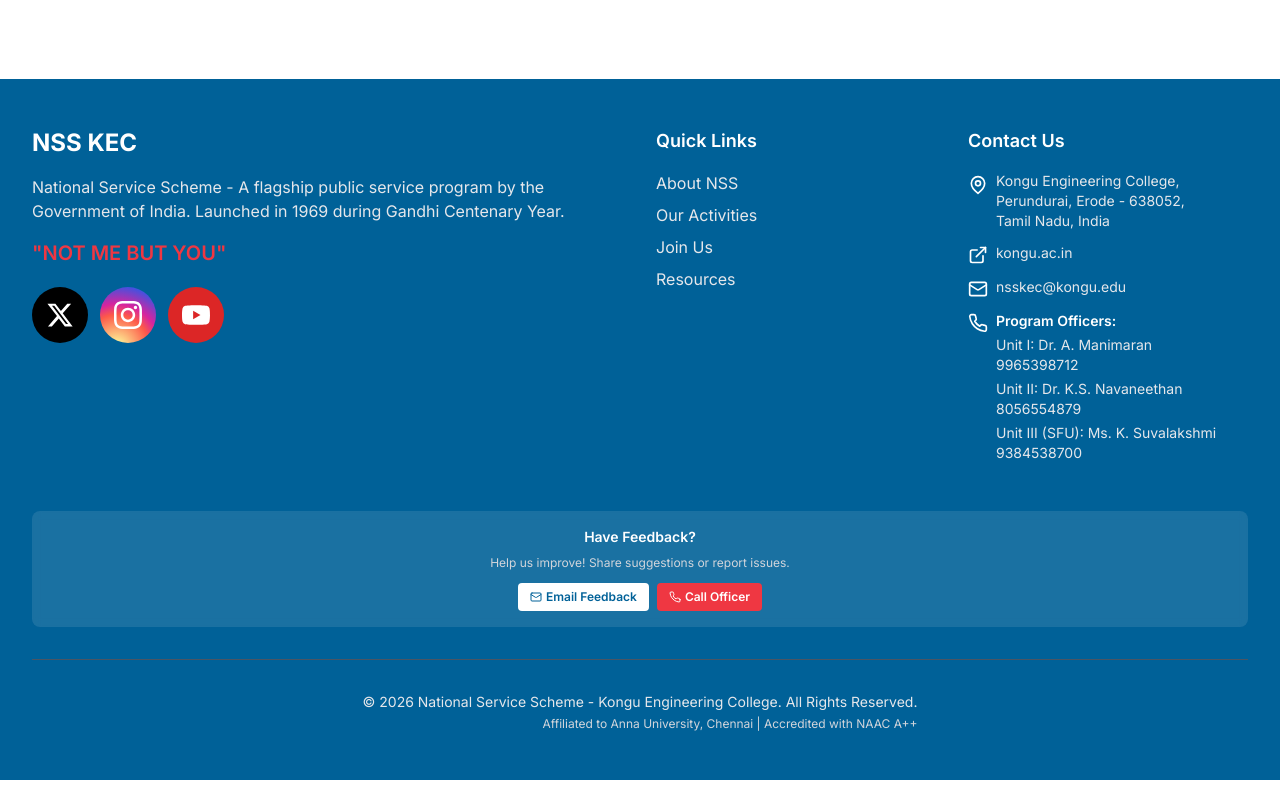
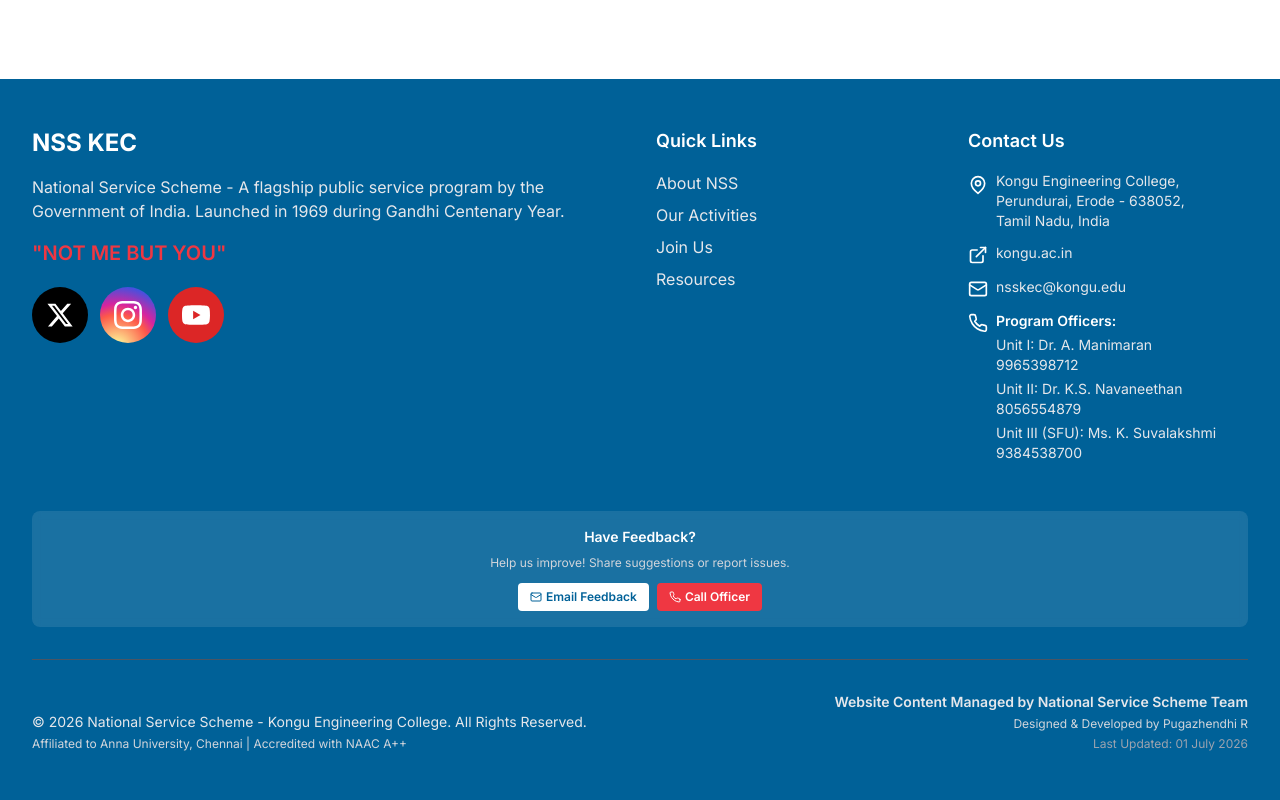
Before and after one commit to pugazhendhi-dpm/NSS, a Next.js app: page / in a window 1280 px wide. Shown: the part 1941-2741 px from the top of the page. Built offline with nearby package versions, Linux system fonts and the light colour scheme; no server answers; the database is empty.

Commit message:
feat: add site management and developer credits to footer

```diff
--- a/components/layout/Footer.tsx
+++ b/components/layout/Footer.tsx
@@ -144,13 +144,24 @@
 
                 {/* Copyright */}
                 <div className="border-t border-gray-600 mt-8 pt-8">
-                    <div className="flex justify-center">
-                        <div className="text-center md:text-right">
+                    <div className="flex flex-col md:flex-row justify-between items-center md:items-end space-y-4 md:space-y-0">
+                        <div className="text-center md:text-left">
                             <p className="text-gray-200 text-sm">
                                 © {currentYear} National Service Scheme - Kongu Engineering College. All Rights Reserved.
                             </p>
                             <p className="text-gray-300 text-xs mt-1">
                                 Affiliated to Anna University, Chennai | Accredited with NAAC A++
+                            </p>
+                        </div>
+                        <div className="text-center md:text-right">
+                            <p className="text-gray-200 text-sm font-semibold">
+                                Website Content Managed by National Service Scheme Team
+                            </p>
+                            <p className="text-gray-300 text-xs mt-1">
+                                Designed & Developed by Pugazhendhi R
+                            </p>
+                            <p className="text-gray-400 text-xs mt-1">
+                                Last Updated: 01 July 2026
                             </p>
                         </div>
                     </div>
```
